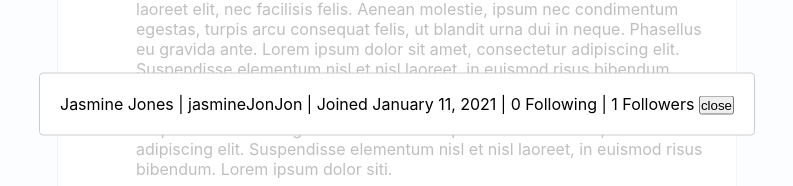
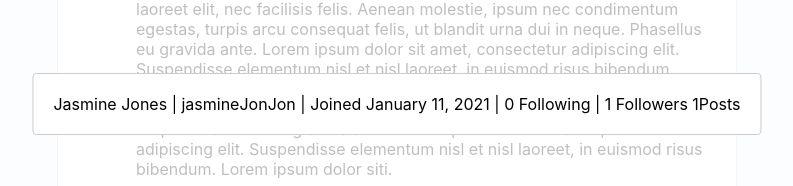
Before and after one commit to Matheuslm10/twitto, a React (Create React App) app: page / in a window 1280 px wide. Both pictures are taken after a click on the picture 340 px from the left and 255 px from the top of the page. Shown: the part 296-482 px from the top of the page, without its empty margins (243-1036 px from the left). Built offline with nearby package versions, Linux system fonts and the light colour scheme.

Commit message:
feat: displays number of posts by username.

```diff
--- a/src/components/ProfileModal/index.tsx
+++ b/src/components/ProfileModal/index.tsx
@@ -1,4 +1,6 @@
+import { usePosts } from 'hooks/use-posts'
 import { useProfileModal } from 'hooks/use-profile-modal'
+import { useEffect, useState } from 'react'
 
 import Modal from 'react-modal'
 
@@ -13,10 +15,29 @@ const customStyles = {
   },
 }
 
+// TODO: put this type definition in a shared space.
+type PostType = {
+  id: number
+  author: {
+    name: string
+    username: string
+  }
+  postContent: string
+}
+
 Modal.setAppElement('#root')
 
 const ProfileModal = () => {
+  const [numberOfPosts, setNumberOfPosts] = useState(0)
   const { user, isShown, closeModal } = useProfileModal()
+  const { allPosts } = usePosts()
+
+  useEffect(() => {
+    const postsFromUser = allPosts.filter(
+      (post: PostType) => post.author.username === user.username
+    )
+    setNumberOfPosts(postsFromUser.length)
+  }, [allPosts, user.username])
 
   return (
     <Modal
@@ -30,7 +51,7 @@ const ProfileModal = () => {
       {'Joined ' + user.joiningData + ' | '}
       {user.following.length + ' Following | '}
       {user.followers.length + ' Followers '}
-      <button onClick={closeModal}>close</button>
+      {numberOfPosts + 'Posts'}
     </Modal>
   )
 }
```
